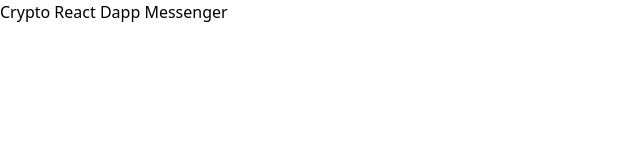
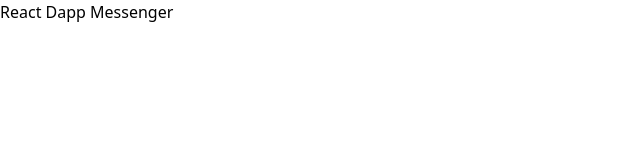
Before and after one commit to Alirezawmoradi/React-Dapp-Messenger, a React (Vite) app: page / in a window 1280 px wide. Shown: the top 160 px of the page, without its empty margins (0-640 px from the left). Built offline with nearby package versions, Linux system fonts and the light colour scheme.

Commit message:
refactored

```diff
--- a/src/App.jsx
+++ b/src/App.jsx
@@ -1,7 +1,7 @@
 function App() {
     return (
         <div
-            className="flex justify-center items-center w-screen h-screen bg-gray-800 text-2xl font-extrabold text-white">Crypto
+            className="flex justify-center items-center w-screen h-screen bg-gray-800 text-2xl font-extrabold text-white">
             React Dapp Messenger
         </div>
     )
```
